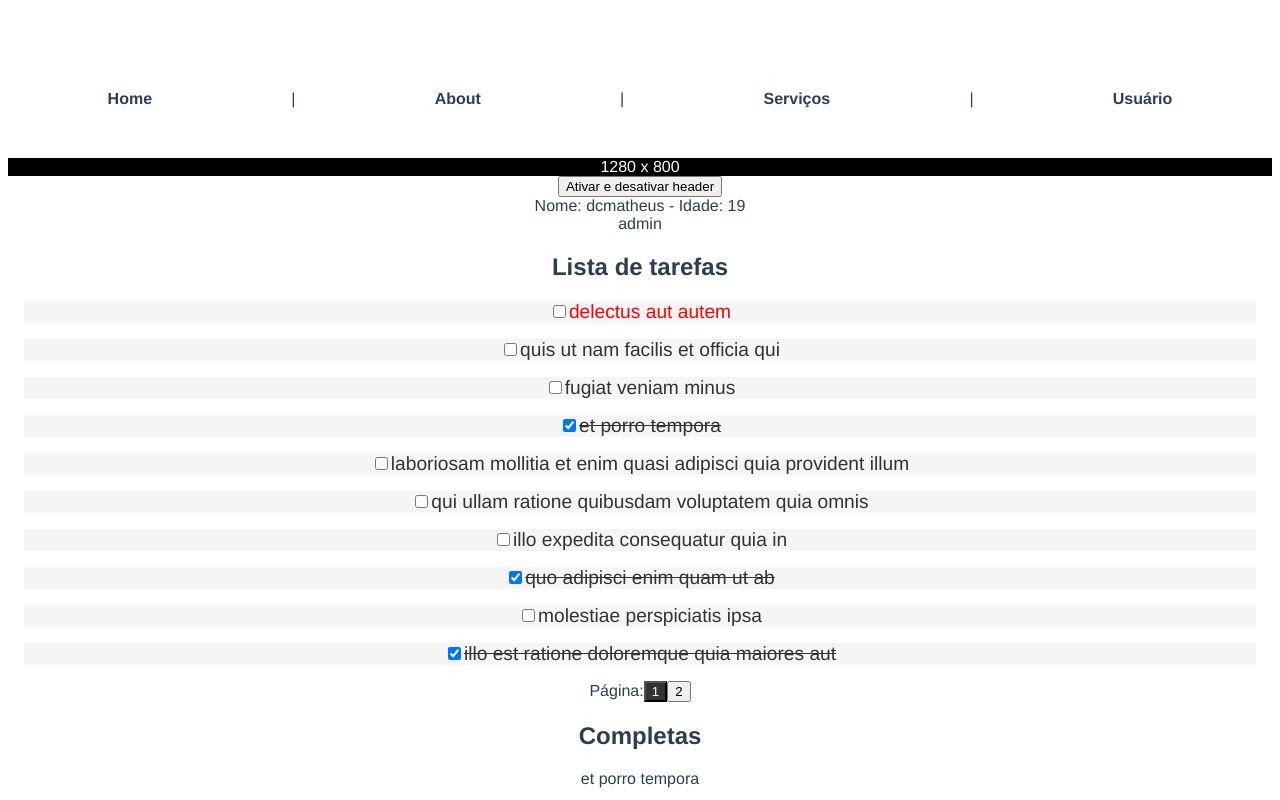
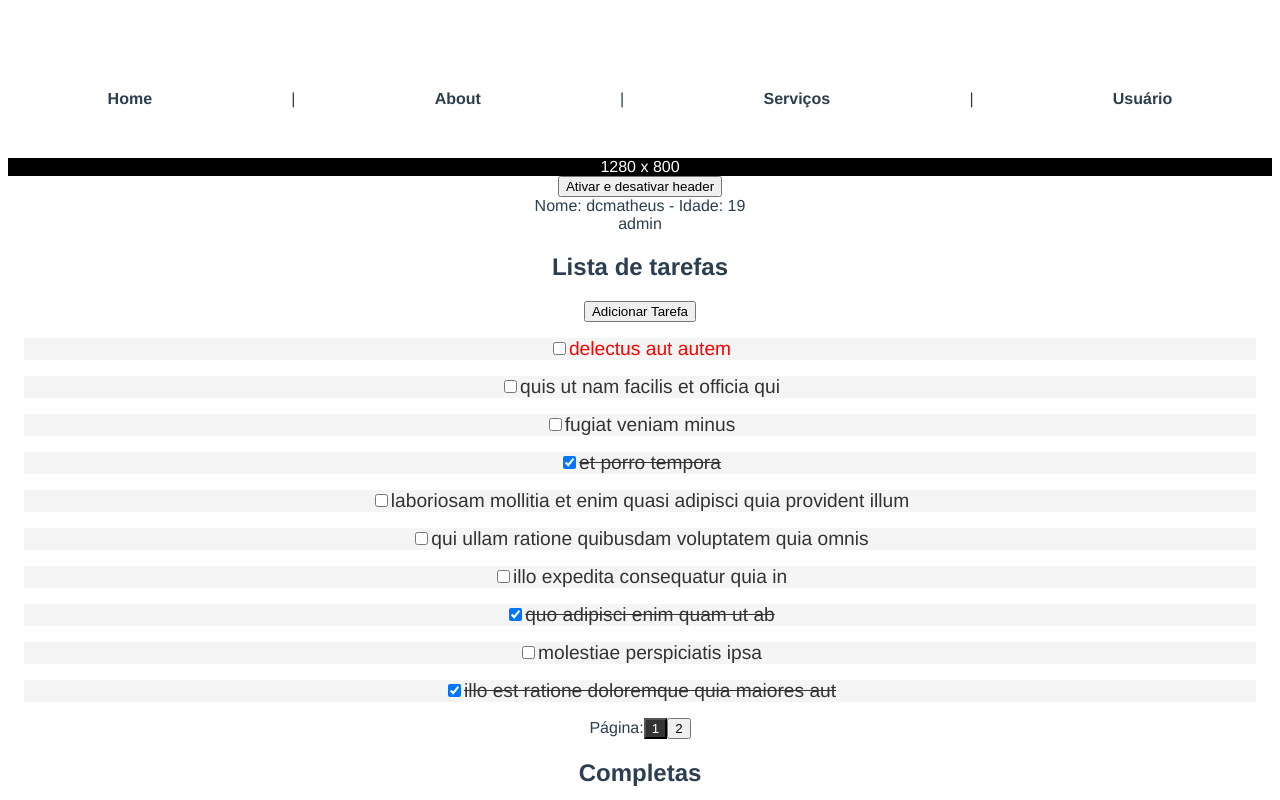
Before and after one commit to dcmatheus/vue-playground, a Vue app: page / in a window 1280 px wide. Shown: the top 800 px of the page. Built offline with nearby package versions, Linux system fonts and the light colour scheme.

Commit message:
mutations

```diff
--- a/src/components/TodoList.vue
+++ b/src/components/TodoList.vue
@@ -4,7 +4,16 @@ import {
 } from 'vue';
 import { useStore } from 'vuex';
 
-const { state } = useStore();
+const { state, commit } = useStore();
+
+function addTodo() {
+  commit('addTodo', {
+    userId: Math.random(),
+    id: Math.random(),
+    title: 'New Todo',
+    completed: false,
+  });
+}
 
 const styles = ['bg', 'light'];
 const todos = ref(state.todos[0]);
@@ -34,6 +43,7 @@ watch(pages, (newValue, oldValue) => {
   <div>
     <div>
       <h2>Lista de tarefas</h2>
+      <button @click="addTodo">Adicionar Tarefa</button>
       <label
         v-for="(todo, index) in todos"
         :class="[...styles, index === 0 && 'first', todo.completed && 'completed']"
--- a/src/store/index.ts
+++ b/src/store/index.ts
@@ -8,6 +8,9 @@ export default createStore({
   getters: {
   },
   mutations: {
+    addTodo(state, todo) {
+      state.todos = [todo, ...state.todos];
+    },
   },
   actions: {
   },
```
